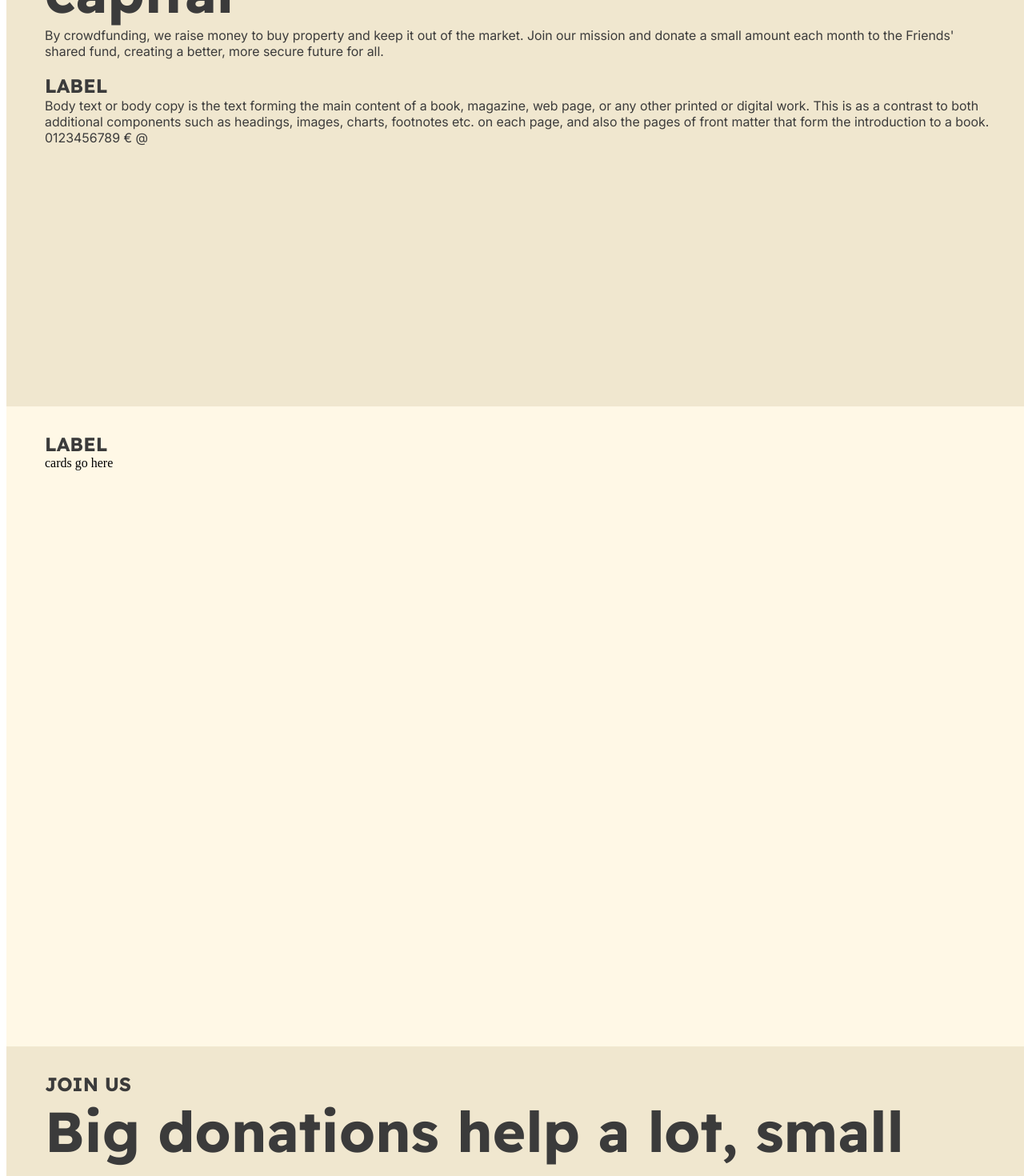
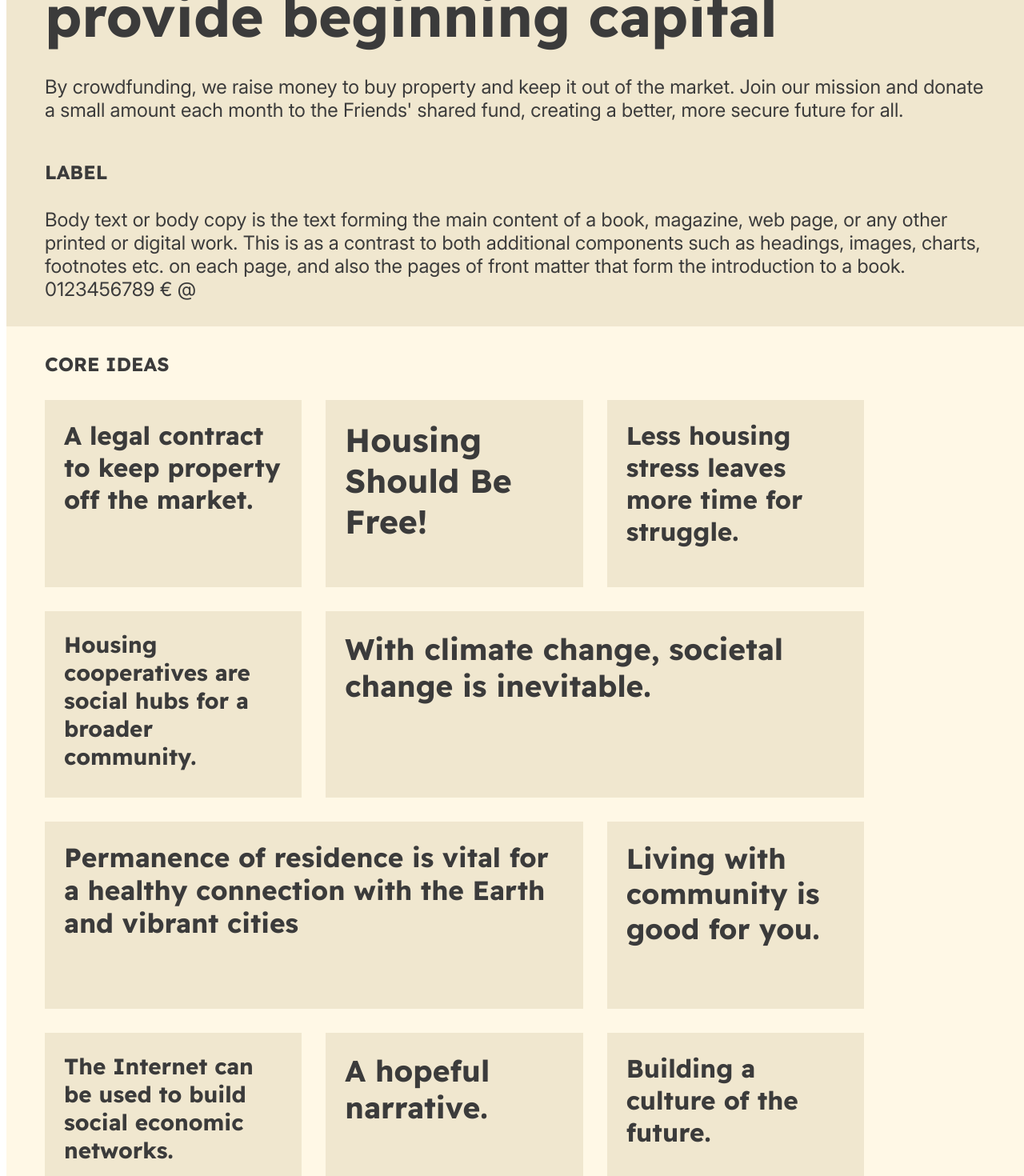
Before and after one commit to pessi-v/fic-website, a SvelteKit app: page / in a window 1280 px wide. Shown: the part 1100-2570 px from the top of the page at 80% size. Built offline with nearby package versions, Linux system fonts and the light colour scheme.

Commit message:
add cards, more css and html

```diff
--- a/src/routes/+page.svelte
+++ b/src/routes/+page.svelte
@@ -23,9 +23,9 @@
 		</div>
 	</div>
 	<div class="navBar">
-		<a href="#coming" class="navLink">WHAT WE DO</a>
-		<a href="#coming" class="navLink">FUNDING GOALS</a>
-		<a href="#coming" class="navLink">CORE IDEAS</a>
+		<a href="#section1" class="navLink">WHAT WE DO</a>
+		<a href="#sectionForm" class="navLink">FUNDING GOALS</a>
+		<a href="#sectionCards" class="navLink">CORE IDEAS</a>
 	</div>
 	<div class="heroCard">
 		<div class="flex-column-row-gap">
@@ -38,30 +38,64 @@
 		</div>
 	</div>
 </div>
-<div class="section1">
-	<h4 class="label">LABEL</h4>
-	<h2>We collect money and pass that money on to provide beginning capital</h2>
-	<p>
-		By crowdfunding, we raise money to buy property and keep it out of the market. Join our mission
-		and donate a small amount each month to the Friends' shared fund, creating a better, more secure
-		future for all.
-	</p>
-	<div class="section1SubFrame">
-		<img src="" alt="" />
-		<h4 class="label">LABEL</h4>
+<div class="section1" id="section1">
+	<div class="flex-column-row-gap">
+		<h4 class="label">WHAT WE DO</h4>
+		<h2>We collect money and pass that money on to<br />provide beginning capital</h2>
 		<p>
-			Body text or body copy is the text forming the main content of a book, magazine, web page, or
-			any other printed or digital work. This is as a contrast to both additional components such as
-			headings, images, charts, footnotes etc. on each page, and also the pages of front matter that
-			form the introduction to a book. 0123456789 € @
+			By crowdfunding, we raise money to buy property and keep it out of the market. Join our
+			mission and donate a small amount each month to the Friends' shared fund, creating a better,
+			more secure future for all.
 		</p>
+		<div class="section1SubFrame">
+			<img src="" alt="" />
+			<div class="flex-column-row-gap">
+				<h4 class="label">LABEL</h4>
+				<p>
+					Body text or body copy is the text forming the main content of a book, magazine, web page,
+					or any other printed or digital work. This is as a contrast to both additional components
+					such as headings, images, charts, footnotes etc. on each page, and also the pages of front
+					matter that form the introduction to a book. 0123456789 € @
+				</p>
+			</div>
+		</div>
 	</div>
 </div>
-<div class="sectionCards">
-	<h4 class="label">LABEL</h4>
-	<div class="cardMosaic">cards go here</div>
+<div class="sectionCards" id="sectionCards">
+	<div class="flex-column-row-gap">
+		<h4 class="label">CORE IDEAS</h4>
+		<div class="cardMosaic">
+			<div class="cardOne mosaicCard">
+				<h2>A legal contract to keep property off the market.</h2>
+			</div>
+			<div class="cardTwo mosaicCard"><h2>Housing Should Be Free!</h2></div>
+			<div class="cardThree mosaicCard">
+				<h2>Less housing stress leaves more time for struggle.</h2>
+			</div>
+			<div class="cardFour mosaicCard">
+				<h2>Housing cooperatives are social hubs for a broader community.</h2>
+			</div>
+			<div class="cardFive mosaicCard">
+				<h2>With climate change, societal change is inevitable.</h2>
+			</div>
+			<div class="cardSix mosaicCard">
+				<h2>
+					Permanence of residence is vital for a healthy connection with the Earth and vibrant
+					cities
+				</h2>
+			</div>
+			<div class="cardSeven mosaicCard">
+				<h2>Living with community is good for you.</h2>
+			</div>
+			<div class="cardEight mosaicCard">
+				<h2>The Internet can be used to build social economic networks.</h2>
+			</div>
+			<div class="cardNine mosaicCard"><h2>A hopeful narrative.</h2></div>
+			<div class="cardTen mosaicCard"><h2>Building a culture of the future.</h2></div>
+		</div>
+	</div>
 </div>
-<div class="sectionForm">
+<div class="sectionForm" id="sectionForm">
 	<h4 class="label">JOIN US</h4>
 	<h2>Big donations help a lot, small ones do too. 5e/m, hop!</h2>
 	<p>
@@ -206,6 +240,7 @@
 	.heroSection {
 		// height: auto;
 		background-color: var(--background-color-secondary);
+		min-height: auto;
 
 		@include media(tabletAndUp) {
 			height: 100vh;
@@ -292,11 +327,14 @@
 		@extend .x-padding;
 		@extend .y-padding;
 		background-color: var(--background-color-secondary);
+		min-height: auto;
 
 		@include media(tabletAndUp) {
 			// The CSS for screens bigger than tablets
-			height: 100vh;
 			width: 100vw;
+			p {
+				font-size: 1.5rem;
+			}
 		}
 	}
 
@@ -304,11 +342,121 @@
 		@extend .x-padding;
 		@extend .y-padding;
 		background-color: var(--background-color-primary);
+		min-height: auto;
+		width: 100vw;
 
 		@include media(tabletAndUp) {
 			// The CSS for screens bigger than tablets
-			height: 100vh;
-			width: 100vw;
+		}
+
+		.cardMosaic {
+			background-color: var(--background-color-primary);
+			width: 80vw;
+			aspect-ratio: 1 / 1;
+			// padding-top: 100%;
+			display: grid;
+			grid-template-columns: 1fr 1fr 1fr;
+			grid-template-rows: 1fr 1fr 1fr 1fr;
+			column-gap: 30px;
+			row-gap: 30px;
+			grid-template-areas:
+				'cardOne cardTwo cardThree'
+				'cardFour cardFive cardFive'
+				'cardSix cardSix cardSeven'
+				'cardEight cardNine cardTen';
+
+			.mosaicCard {
+				// @extend .x-padding;
+				// @extend .y-padding;
+				padding-left: var(--space-l);
+				padding-right: var(--space-l);
+				padding-top: var(--space-l);
+				padding-bottom: var(--space-l);
+
+				container-type: size;
+				resize: both;
+			}
+
+			.cardOne {
+				background-color: var(--background-color-secondary);
+				grid-area: cardOne;
+
+				h2 {
+					font-size: 17cqmin;
+				}
+			}
+			.cardTwo {
+				background-color: var(--background-color-secondary);
+				grid-area: cardTwo;
+
+				h2 {
+					font-size: 22cqmin;
+				}
+			}
+			.cardThree {
+				background-color: var(--background-color-secondary);
+				grid-area: cardThree;
+
+				h2 {
+					font-size: 17cqmin;
+				}
+			}
+			.cardFour {
+				background-color: var(--background-color-secondary);
+				grid-area: cardFour;
+
+				h2 {
+					font-size: 15cqmin;
+				}
+			}
+			.cardFive {
+				background-color: var(--background-color-secondary);
+				grid-area: cardFive;
+
+				h2 {
+					font-size: 20cqmin;
+				}
+			}
+			.cardSix {
+				background-color: var(--background-color-secondary);
+				grid-area: cardSix;
+
+				h2 {
+					font-size: 18cqmin;
+				}
+			}
+			.cardSeven {
+				background-color: var(--background-color-secondary);
+				grid-area: cardSeven;
+
+				h2 {
+					font-size: 19cqmin;
+				}
+			}
+			.cardEight {
+				background-color: var(--background-color-secondary);
+				grid-area: cardEight;
+
+				h2 {
+					font-size: 15cqmin;
+				}
+			}
+			.cardNine {
+				background-color: var(--background-color-secondary);
+				grid-area: cardNine;
+
+				h2 {
+					font-size: 20cqmin;
+				}
+			}
+			.cardTen {
+				background-color: var(--background-color-secondary);
+				grid-area: cardTen;
+
+				h2 {
+					font-size: 17cqmin;
+				}
+			}
 		}
 	}
 
@@ -316,6 +464,7 @@
 		@extend .x-padding;
 		@extend .y-padding;
 		background-color: var(--background-color-secondary);
+		min-height: auto;
 
 		@include media(tabletAndUp) {
 			// The CSS for screens bigger than tablets
@@ -328,6 +477,7 @@
 		@extend .x-padding;
 		@extend .y-padding;
 		background-color: var(--background-color-primary);
+		min-height: auto;
 
 		@include media(tabletAndUp) {
 			// The CSS for screens bigger than tablets
```
